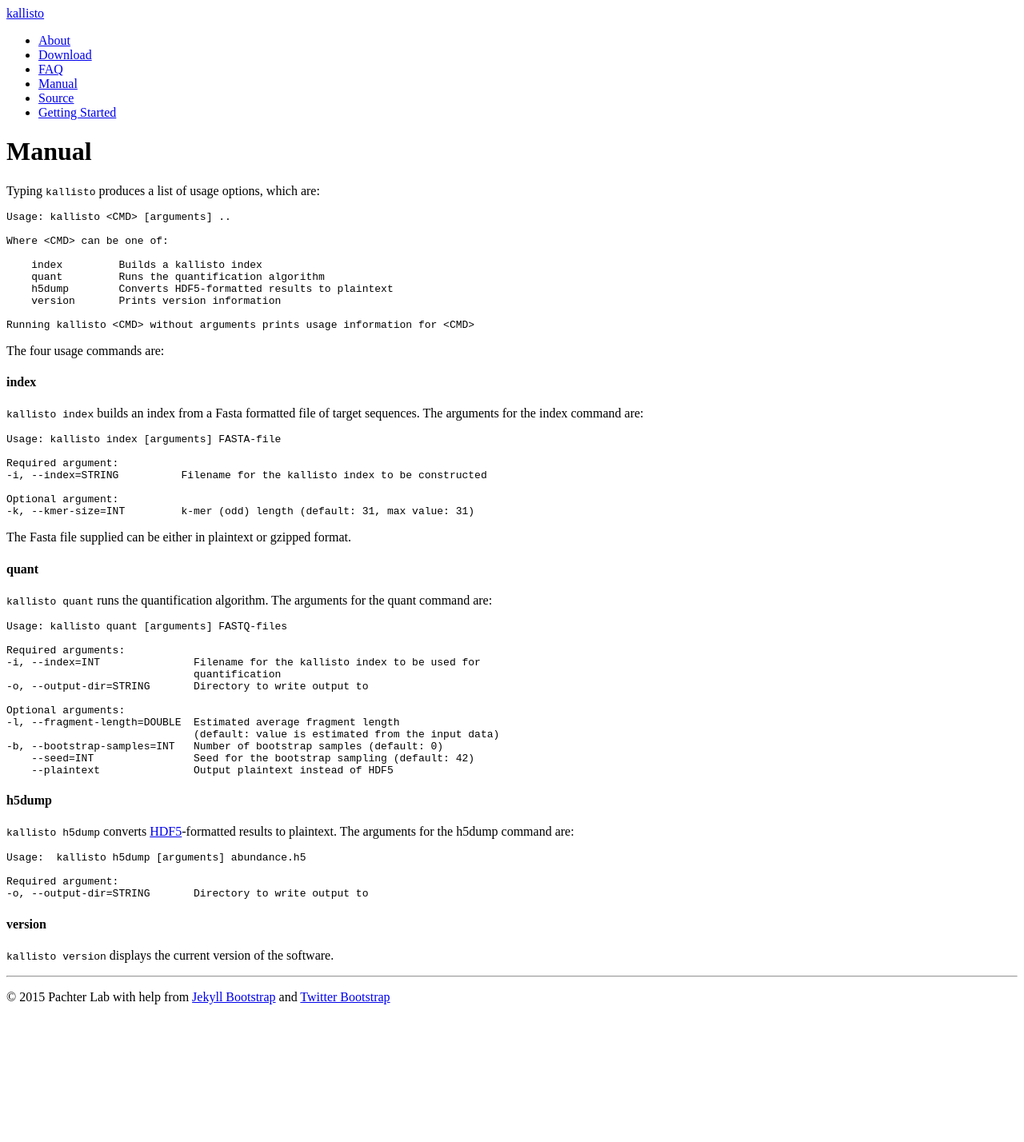
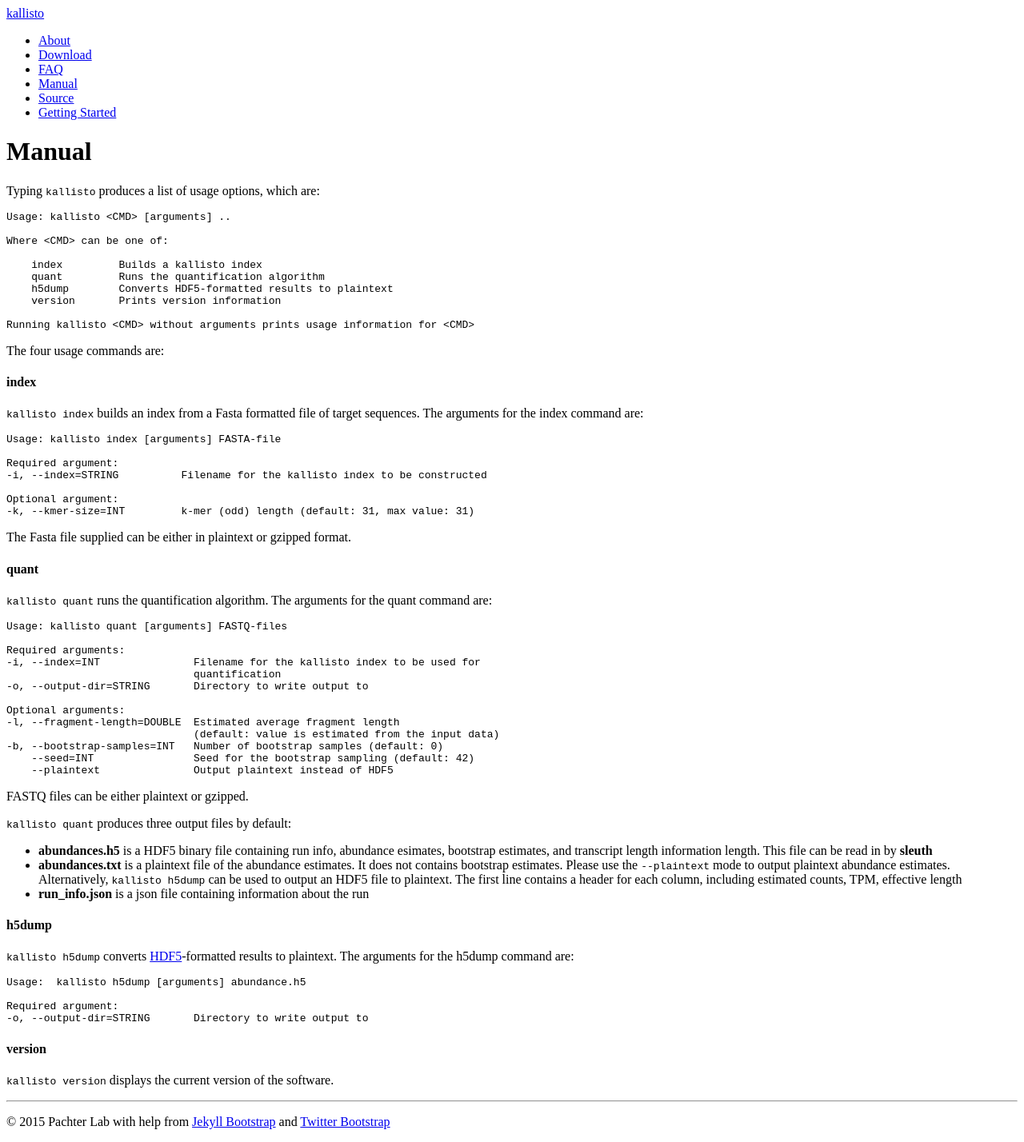
Before and after one commit to pachterlab/kallisto, a Jekyll site: the page built from manual.md, in a window 1280 px wide. Shown: the whole page at 80% size. Built offline with Jekyll 4.4.1, drawn with Linux system fonts in a browser that asks for light colours; before the commit the page ends 1272 px from its top, so only the background shows below that.

Commit message:
fix bold on about. change links to linux. add output information about quant.fix call on starting

```diff
--- a/manual.md
+++ b/manual.md
@@ -53,9 +53,25 @@
         --seed=INT                Seed for the bootstrap sampling (default: 42)
         --plaintext               Output plaintext instead of HDF5
 
+FASTQ files can be either plaintext or gzipped.
+
+`kallisto quant` produces three output files by default:
+
+- __abundances.h5__ is a HDF5 binary file containing run info, abundance
+  esimates, bootstrap estimates, and transcript length information length. This
+  file can be read in by __sleuth__
+- __abundances.txt__ is a plaintext file of the abundance estimates. It does
+  not contains bootstrap estimates. Please use the `--plaintext` mode to output
+  plaintext abundance estimates. Alternatively, `kallisto h5dump` can be used
+  to output an HDF5 file to plaintext. The first line contains a header for
+  each column, including estimated counts, TPM, effective length
+- __run\_info.json__ is a json file containing information about the run
+
 #### h5dump
 
-`kallisto h5dump` converts [HDF5](https://www.hdfgroup.org/HDF5/whatishdf5.html)-formatted results to plaintext. The arguments for the h5dump command are:
+`kallisto h5dump` converts
+[HDF5](https://www.hdfgroup.org/HDF5/whatishdf5.html)-formatted results to
+plaintext. The arguments for the h5dump command are:
 
     Usage:  kallisto h5dump [arguments] abundance.h5
 
```
Also changed, not shown: about.md (+1 -1 lines), download.md (+3 -3 lines), starting.md (+8 -6 lines).
